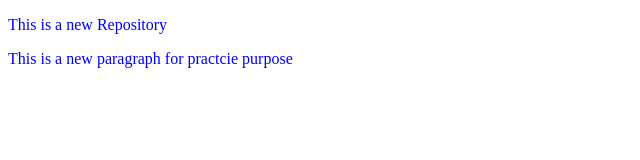
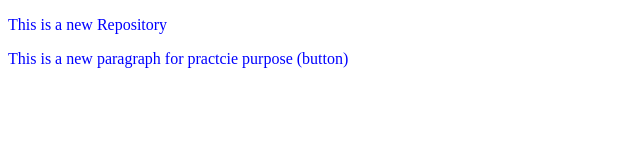
Before and after one commit to farjadlakho/Localrepo, a plain HTML site: page Index.html in a window 1280 px wide. Shown: the full height of the page, 0-640 px from the left. Drawn offline with Linux system fonts and the light colour scheme.

```diff
--- a/Index.html
+++ b/Index.html
@@ -8,7 +8,7 @@
 </head>
 <body>
     <p>This is a new Repository</p>
-    <p>This is a new paragraph for practcie purpose</p>
+    <p>This is a new paragraph for practcie purpose (button)</p>
 
 </body>
 </html>
```
